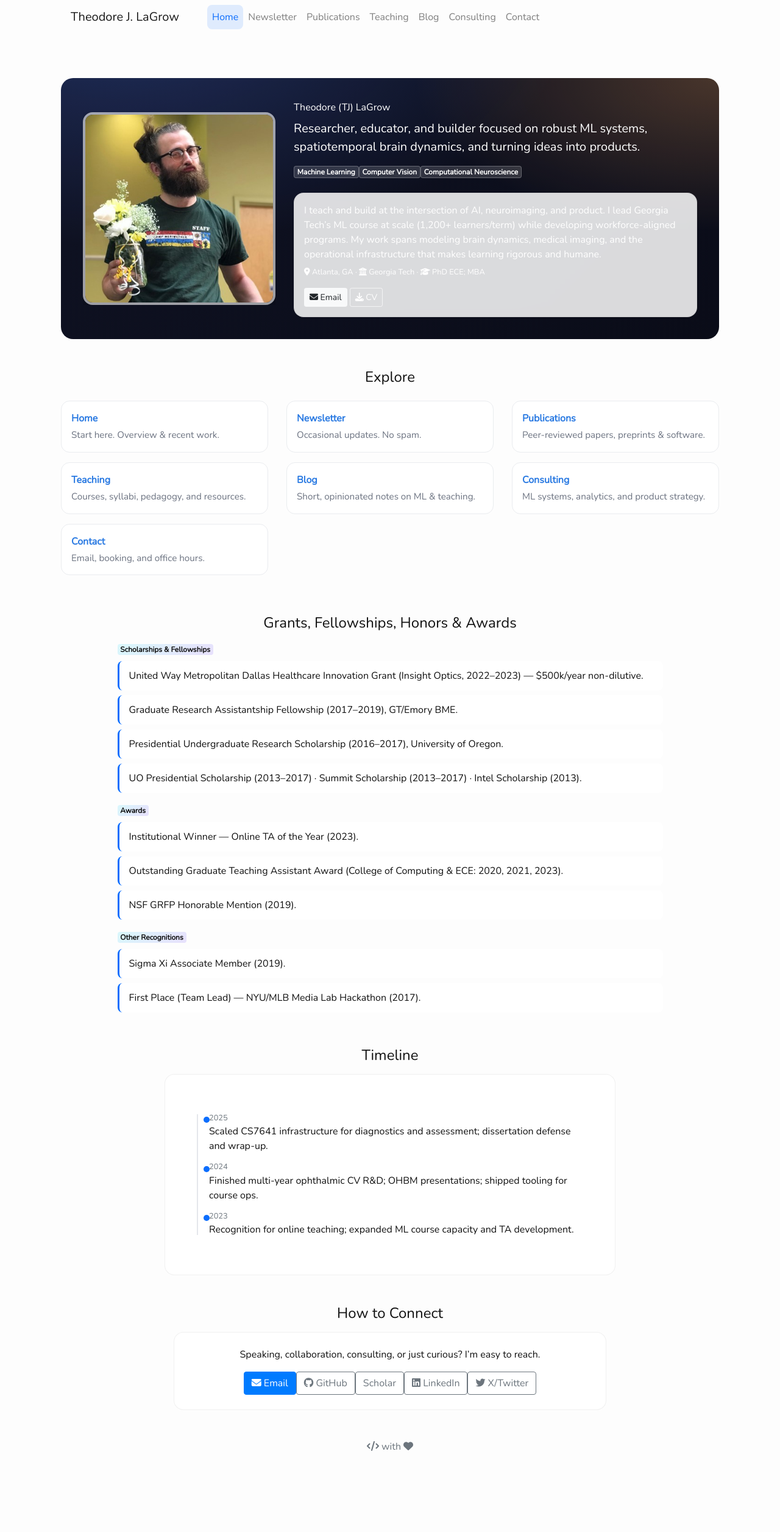
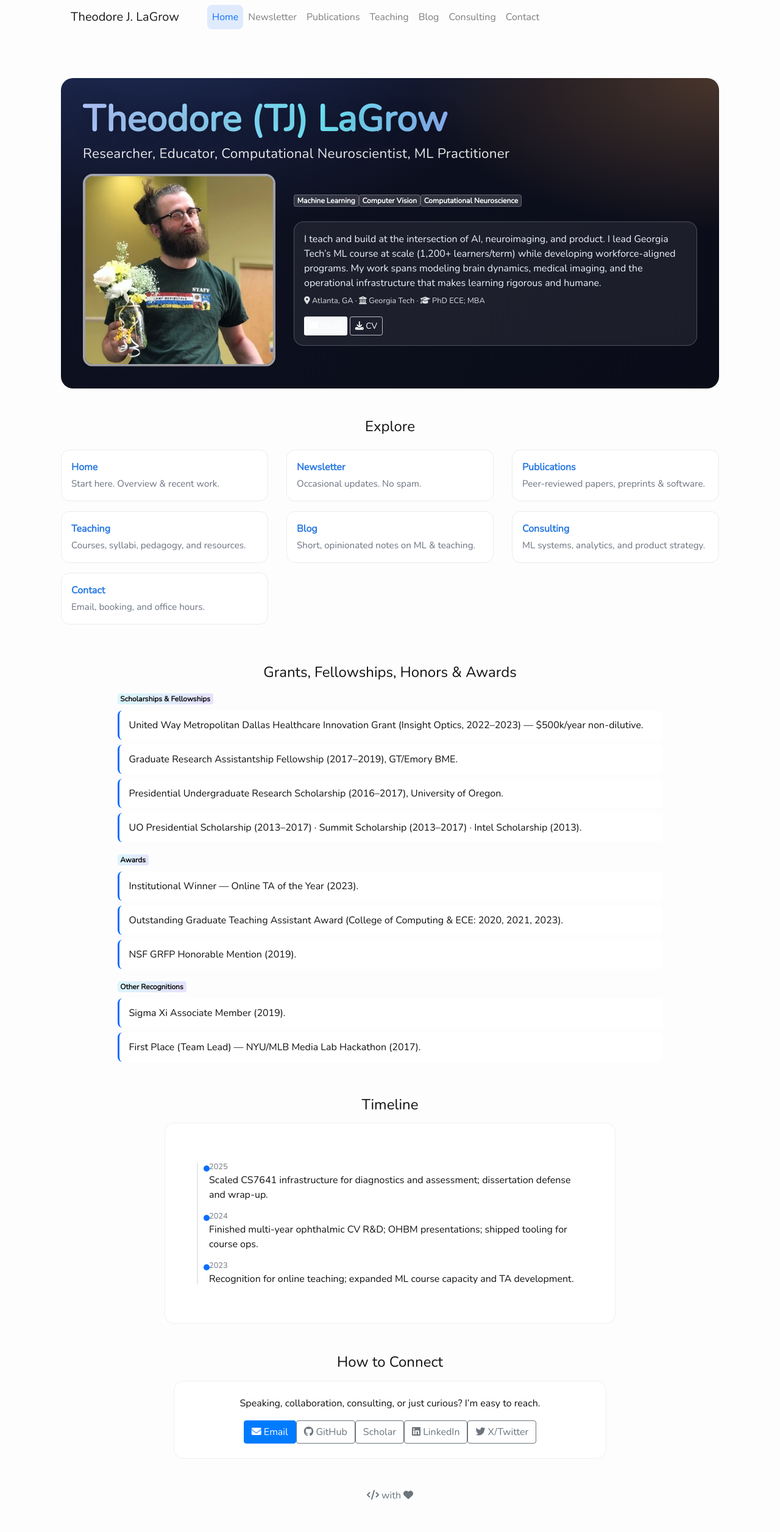
Before and after one commit to tjlagrow/tjlagrow.github.io, a Jekyll site: the page built from index.html, in a window 1280 px wide. Shown: the whole page at 61% size. Built offline with Jekyll 4.4.1, drawn with Linux system fonts in a browser that asks for light colours; nearby versions of some CDN libraries; a style sheet for code colours, icons or effects is not loaded; before the commit the page ends 2432 px from its top, so only the background shows below that.

Commit message:
Update title card

```diff
--- a/index.html
+++ b/index.html
@@ -80,29 +80,63 @@ portal:
   .hero .about-card a.btn:hover{ background: rgba(255,255,255,.12); color:#fff; }
 
 
+      /* Masthead at the top of the hero */
+    .masthead { margin-bottom: 1rem; }
+    .masthead-title{
+      font-weight: 800;
+      line-height: 1.05;
+      letter-spacing: .2px;
+      font-size: clamp(2.25rem, 6vw, 3.75rem);
+      background: linear-gradient(92deg, #b3c7ff, #6EE7F9 40%, #A78BFA 75%, #F472B6 100%);
+      -webkit-background-clip: text; background-clip: text;
+      color: transparent;
+      text-shadow: 0 2px 30px rgba(0,0,0,.25);
+    }
+    .masthead-tagline{
+      font-size: clamp(1rem, 2.4vw, 1.4rem);
+      color: rgba(255,255,255,.9);
+      letter-spacing: .25px;
+    }
+
+    /* Darker About box inside the hero (from earlier change) */
+    .hero .about-card{
+      background: rgba(255,255,255,.07);
+      backdrop-filter: blur(6px);
+      border: 1px solid rgba(255,255,255,.22);
+      color: #eef2ff;
+    }
+    .hero .about-card .small{ color: rgba(255,255,255,.85); }
+    .hero .about-card a.btn{ border-color: rgba(255,255,255,.7); color:#fff; }
+    .hero .about-card a.btn:hover{ background: rgba(255,255,255,.12); color:#fff; }
+
 </style>
 
 <div class="container my-5">
 
-  <!-- HERO: Carousel + About -->
+<!-- HERO: Name + Tagline on top, then Carousel + About -->
 <section class="hero mb-5">
+  <!-- New masthead row -->
+  <div class="masthead text-center text-md-left">
+    <h1 class="masthead-title mb-2">Theodore (TJ) LaGrow</h1>
+    <div class="masthead-tagline">
+      Researcher, Educator, Computational Neuroscientist, ML Practitioner
+    </div>
+  </div>
+
+  <!-- Carousel + About side-by-side -->
   <div class="row align-items-center g-4">
     <div class="col-md-4 text-center text-md-left">
       <div class="avatar-wrap" id="heroSlides"></div>
     </div>
 
     <div class="col-md-8">
-        <h1 class="display-5 mb-2">Theodore (TJ) LaGrow</h1>
-        <p class="lead mb-3">
-          Researcher, educator, and builder focused on robust ML systems, spatiotemporal brain dynamics,
-          and turning ideas into products.
-        </p>
       <div class="d-flex flex-wrap gap-2 mb-4">
         <span class="badge">Machine Learning</span>
         <span class="badge">Computer Vision</span>
         <span class="badge">Computational Neuroscience</span>
       </div>
-        <div class="glass p-3 soft">
+
+      <div class="about-card p-3 soft">
         <p class="mb-2">
           I teach and build at the intersection of AI, neuroimaging, and product. I lead Georgia Tech’s ML course at
           scale (1,200+ learners/term) while developing workforce-aligned programs. My work spans modeling brain
@@ -113,7 +147,9 @@ portal:
           <i class="fa fa-graduation-cap"></i> PhD ECE; MBA
         </div>
         <div class="mt-3">
-            <a href="mailto:tlagrow@gatech.edu" class="btn btn-light btn-sm"><i class="fa fa-envelope"></i> Email</a>
+          <a href="mailto:tlagrow@gatech.edu" class="btn btn-light btn-sm">
+            <i class="fa fa-envelope"></i> Email
+          </a>
           <a href="{{ '/assets/tj-lagrow-resume.pdf' | relative_url }}" class="btn btn-outline-light btn-sm btn-hero" target="_blank" rel="noopener">
             <i class="fa fa-download"></i> CV
           </a>
@@ -122,6 +158,7 @@ portal:
     </div>
   </div>
 </section>
+
 
   <!-- EXPLORE: Cards for nav tabs with small highlights -->
   <section class="mb-5">
```
Lines whose indentation alone changed are shown as unchanged.
